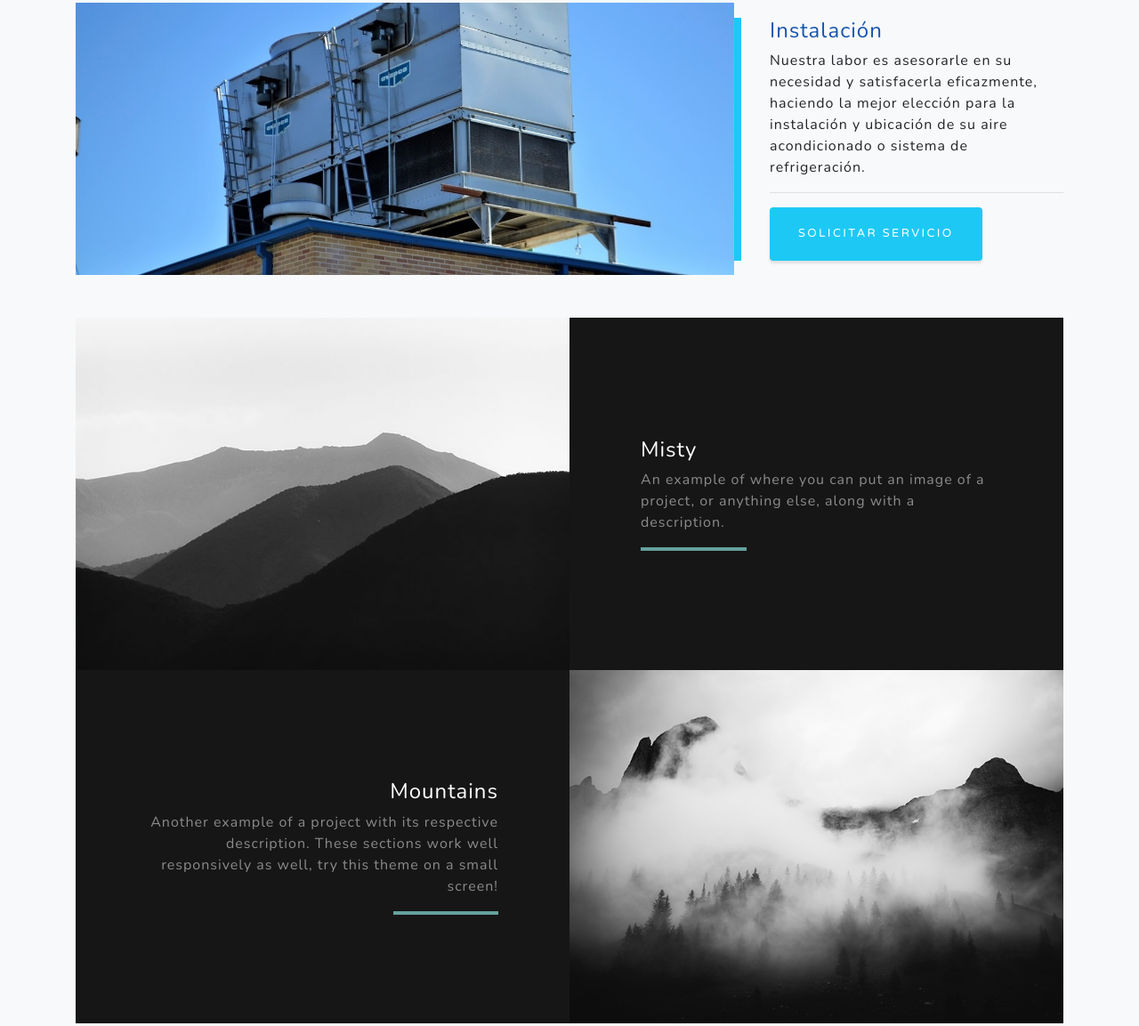
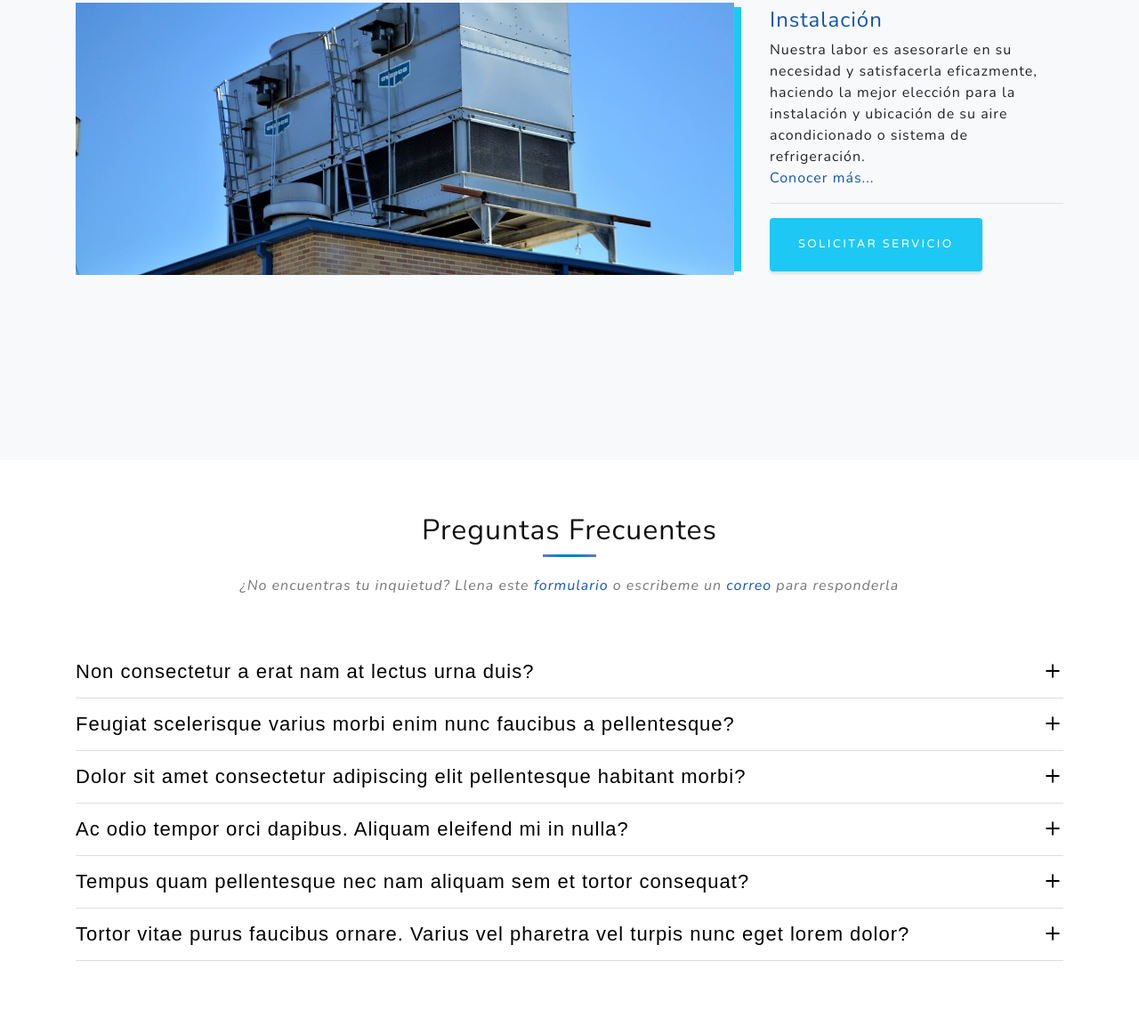
Before and after one commit to daltobon/previewweb, a website: page index.html in a window 1280 px wide. Shown: the part 1092-2245 px from the top of the page at 89% size. Drawn offline with nearby package versions, Linux system fonts and the light colour scheme.

Commit message:
section ocult

```diff
--- a/index.html
+++ b/index.html
@@ -143,14 +143,15 @@
       <div class="featured-text-left text-center text-lg-left">
        <a class="" href="#"><h4>Instalación</h4></a>
         <p class="text-black-60 mb-0">Nuestra labor es asesorarle en su necesidad y satisfacerla eficazmente, haciendo
-        la mejor elección para la instalación y ubicación de su aire acondicionado o sistema de refrigeración.</p>
+        la mejor elección para la instalación y ubicación de su aire acondicionado o sistema de refrigeración.</p><a href="#">Conocer más...</a>
       <hr>
       <button class="btn btn-info btn-small">Solicitar Servicio</button>
       </div>
     </div>
   </div>
-  <!-- Project One Row -->
-  <div class="row justify-content-center no-gutters mb-5 mb-lg-0">
+
+
+  <!-- <div class="row justify-content-center no-gutters mb-5 mb-lg-0">
     <div class="col-lg-6">
       <img class="img-fluid" src="img/demo-image-01.jpg" alt="">
     </div>
@@ -166,7 +167,7 @@
       </div>
     </div>
   </div>
-  <!-- Project Two Row -->
+
   <div class="row justify-content-center no-gutters">
     <div class="col-lg-6">
       <img class="img-fluid" src="img/demo-image-02.jpg" alt="">
@@ -183,7 +184,7 @@
       </div>
     </div>
   </div>
-</div>
+</div> -->
 </section>
 
 <section id="faq">
```
